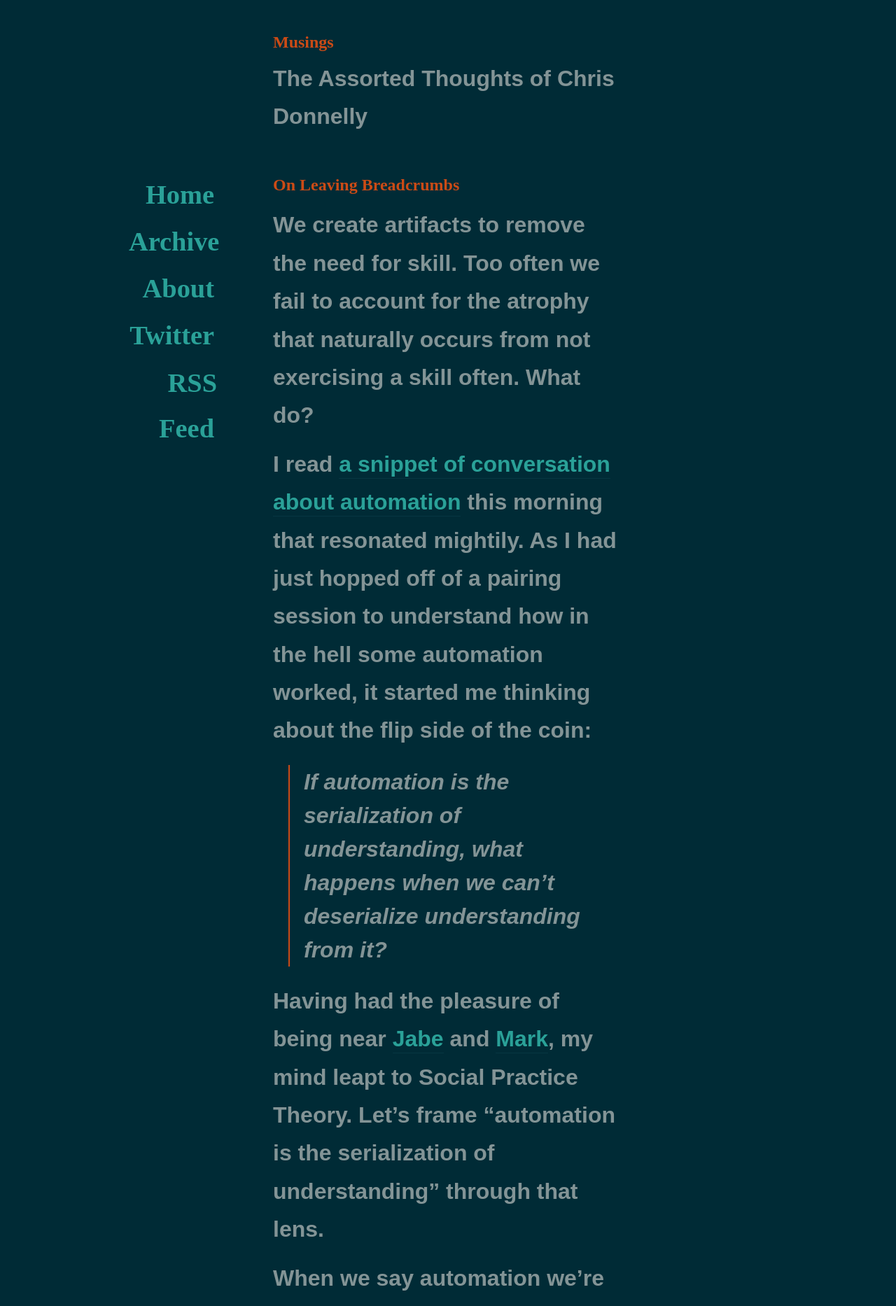
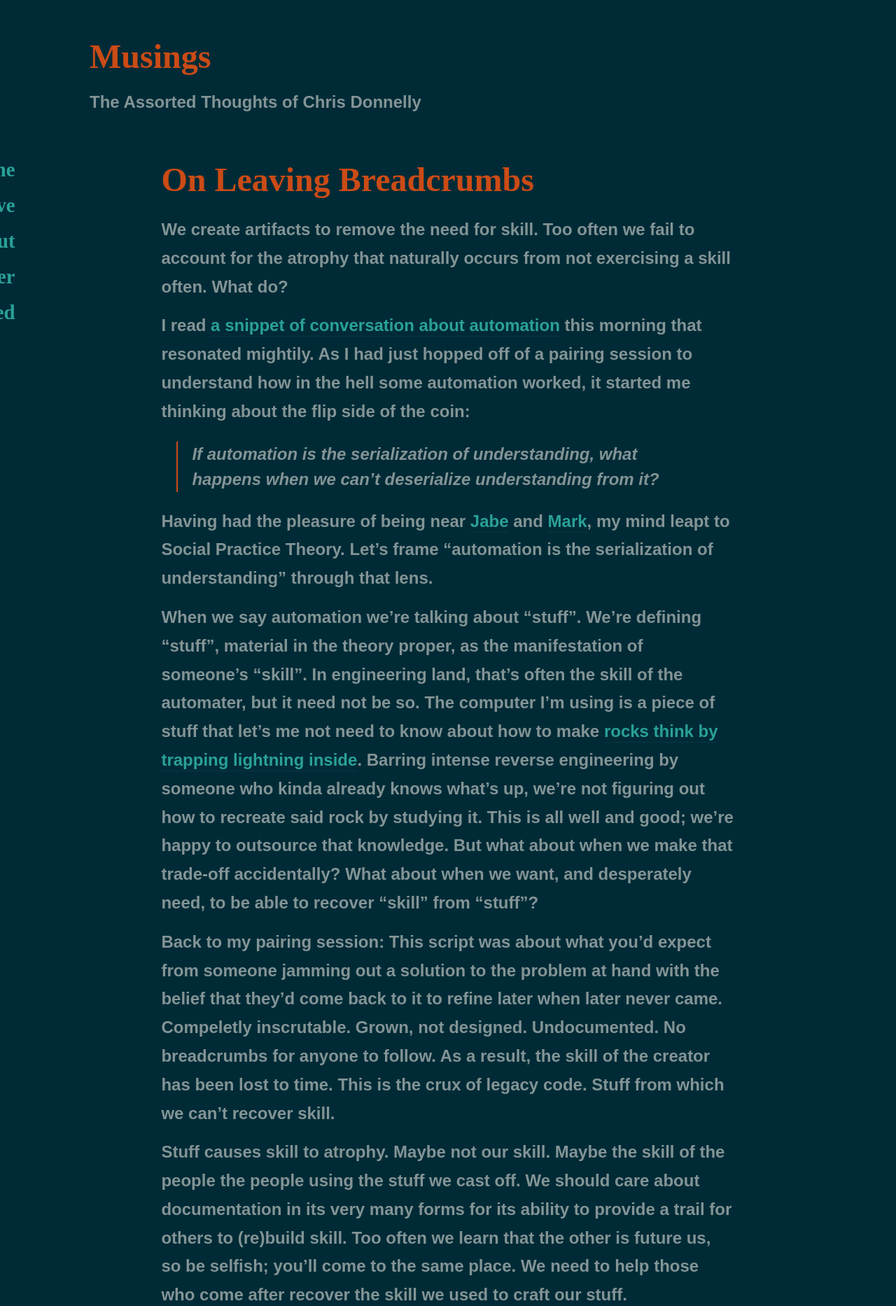
Before and after one commit to ceedon/ceedon.github.io, a Jekyll site: the page built from index.html, in a window 1280 px wide. Shown: the top 1866 px of the page at 70% size. Built offline with Jekyll 4.4.1, drawn with Linux system fonts in a browser that asks for light colours; some web fonts are replaced; the list of posts is cut into pages by our own code.

Commit message:
Probably ruins the whole layout...

```diff
--- a/assets/css/style.css
+++ b/assets/css/style.css
@@ -126,8 +126,8 @@ table {
 /*** Basics ***/
 body {
     font-family: "Nunito", sans-serif;
-    font-size: 2rem;
-    font-weight: bold;
+    font-size: 1.5rem;
+    font-weight: 600;
     line-height: 1.7;
 }
 
@@ -252,17 +252,17 @@ h3 {
 
 /*** Structure ***/
 #page {
-    width: 500px;
+    width: 80%;
     margin: 0 auto;
     position: relative;
 }
 
 #header {
-    width: 500px;
+    width: 80%;
     margin: 40px auto 50px auto;
 }
 #header h1 {
-    font-size: 1.5rem;
+    font-size: 3rem;
     margin-bottom: 4px;
 }
 #header h1 a {
@@ -270,7 +270,7 @@ h3 {
 }
 
 #footer {
-    width: 500px;
+    width: 80%;
     margin: 50px auto 20px auto;
     padding-top: 10px;
     font-size: 0.85em;
@@ -278,16 +278,16 @@ h3 {
 }
 
 #content {
-    width: 500px;
+    width: 80%;
     margin: 0 auto;
 }
 
 #sidebar {
     position: absolute;
     text-align: right;
-    width: 160px;
+    width: 20%;
     top: 0;
-    left: -240px;
+    left: -30%;
 }
 
 #sidebar li {
@@ -308,7 +308,7 @@ article {
 }
 
 article h1 {
-    font-size: 1.5rem;
+    font-size: 3rem;
     margin: 0 0 10px 0;
 }
 article h1 a {
```
